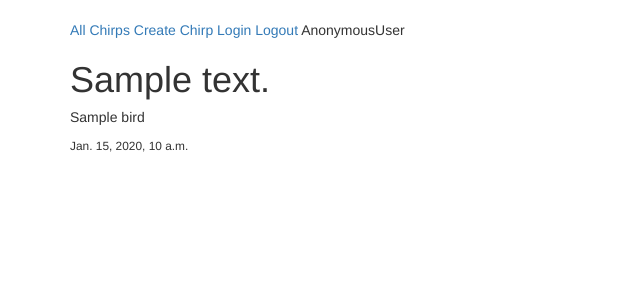
After one commit to emilycharris/chirp, a Django app: template templates/main/chirp_detail.html in a window 1280 px wide. The commit adds this page. Shown: the top 300 px of the page, without its empty margins (0-640 px from the left). Run offline with Django 3.2, Linux system fonts and the light colour scheme; the template is opened without the code that fills it: most values are stand-ins (such as "Sample title", 1, 10 or a date in 2020); some libraries are stand-ins or nearby versions.

Commit message:
end of day 2 coding

```diff
--- a/chirp/urls.py
+++ b/chirp/urls.py
@@ -15,10 +15,12 @@ Including another URLconf
 """
 from django.conf.urls import url, include
 from django.contrib import admin
-from main.views import IndexView
+from main.views import IndexView, ChirpDetailView, ChirpCreateView
 
 urlpatterns = [
     url(r'^admin/', admin.site.urls),
     url(r'^$', IndexView.as_view(), name='index_view'),
-    url('^', include('django.contrib.auth.urls'))
+    url('^', include('django.contrib.auth.urls')),
+    url(r'^chirp/(?P<pk>\d+)/$', ChirpDetailView.as_view(), name='chirp_detail_view'),
+    url(r'^create_chirp/$', ChirpCreateView.as_view(), name='chirp_create_view')
 ]
--- a/templates/base.html
+++ b/templates/base.html
@@ -9,6 +9,8 @@
   <body>
     <br>
     <div class="container">
+        <a href="{% url 'index_view' %}">All Chirps</a>
+        <a href="{% url 'chirp_create_view' %}">Create Chirp</a>
         <a href="{% url 'login' %}">Login</a>
         <a href="{% url 'logout' %}?next=/">Logout</a>
       {{request.user}}
--- a/templates/index.html
+++ b/templates/index.html
@@ -12,6 +12,10 @@
     </div>
     <div class="panel-body">
       {{chirp.body}}
+      {% if chirp.bird == request.user %}
+      <br>
+      <a href="{% url 'chirp_detail_view' chirp.pk %}">Click here for details</a>
+      {% endif %}
     </div>
   </div>
   {% endfor %}
--- /dev/null
+++ b/templates/main/chirp_detail.html
@@ -0,0 +1,7 @@
+{% extends "base.html" %}
+
+{% block content %}
+<h1>{{object.body}}</h1>
+<h5>{{object.bird}}</h5>
+<small>{{object.created}}</small>
+{% endblock %}
```
Also changed, not shown: main/views.py (+23 -1 lines), templates/main/chirp_form.html (added, +12 -0 lines).
